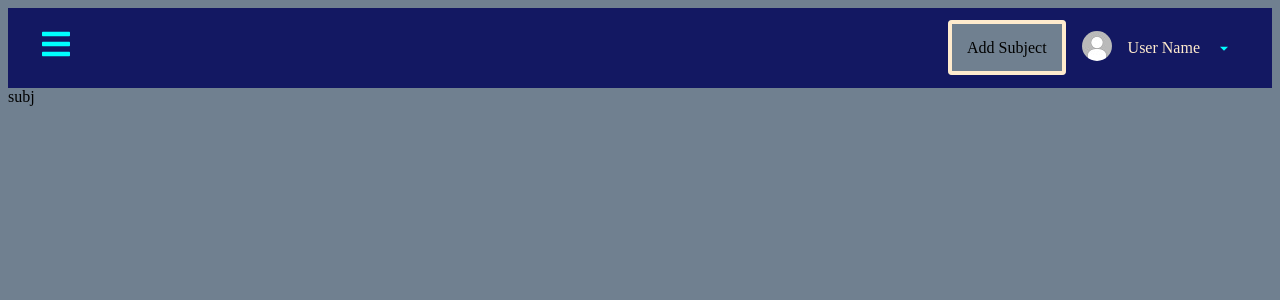
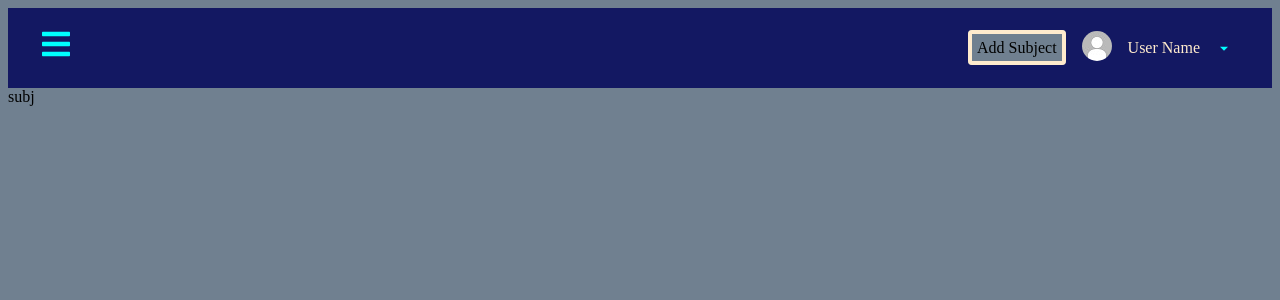
Before and after one commit to CalinFlorian7/proiect-tw, a React (Create React App) app: page /Subjects in a window 1280 px wide. Shown: the top 300 px of the page. Built offline with nearby package versions, Linux system fonts and the light colour scheme; sample sign-in values are in the browser's storage.

Commit message:
changed add button padding from 15 to 5

```diff
--- a/src/components/UserMenu.css
+++ b/src/components/UserMenu.css
@@ -19,7 +19,7 @@ img {
     border: 4px solid;
     border-color: blanchedalmond;
     background-color: slategray;
-    padding: 15px;
+    padding: 5px;
     border-radius: 4px;
     color: black;
 }
--- a/src/pages/Subjects.js
+++ b/src/pages/Subjects.js
@@ -129,6 +129,10 @@ function Subjects() {
             subj
             <div className="page-container">
                 <div className="subjects-container"></div>
+                {localStorage.getItem('userType') === 'teacher' &&
+                subjects.length <= 0 ? (
+                    <h3>You don't have any subjects yet</h3>
+                ) : null}
                 {localStorage.getItem('userType') === 'teacher'
                     ? subjects?.map((subject) => (
                           <div
```
